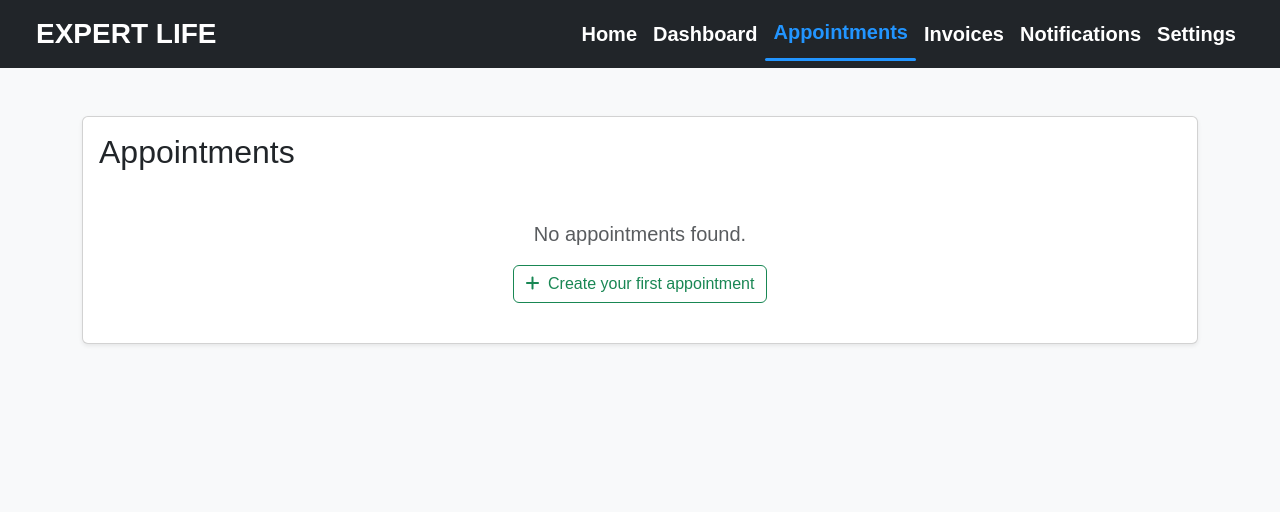
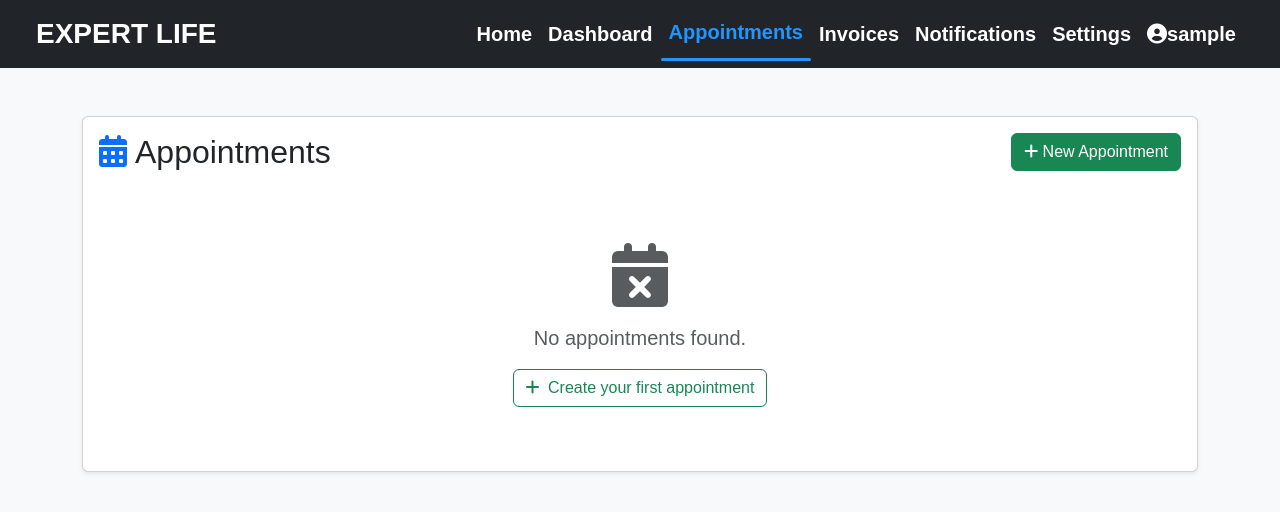
Before and after one commit to ThirothPanna/BuisnessToolKit, a Django app: page /appointments/ in a window 1280 px wide. Shown: the top 512 px of the page. Run offline with Django 5.2, Linux system fonts and the light colour scheme; the visitor is signed in with stand-in values (Sample User, id 1); data that the repository does not hold is empty.

Commit message:
fix some icon and login-signup stuff

```diff
--- a/LocalBuisnessToolkit/feature/templates/feature/appointments.html
+++ b/LocalBuisnessToolkit/feature/templates/feature/appointments.html
@@ -13,56 +13,69 @@
 <nav class="navbar navbar-expand-lg navbar-dark bg-dark px-4">
     <div class="container-fluid">
         <a class="navbar-brand fw-bold fs-3 text-white" href="#">EXPERT LIFE</a>
-        <button
-          class="navbar-toggler"
-          type="button"
-          data-bs-toggle="collapse"
-          data-bs-target="#navbarNav"
-        >
+        <button class="navbar-toggler" type="button" data-bs-toggle="collapse" data-bs-target="#navbarNav">
             <span class="navbar-toggler-icon"></span>
         </button>
-        <div
-          class="collapse navbar-collapse justify-content-end"
-          id="navbarNav"
-        >
+        <div class="collapse navbar-collapse justify-content-end" id="navbarNav">
             <ul class="navbar-nav">
                 <li class="nav-item">
-              <a
-                class="nav-link fw-bold text-white fs-5"
-                href="{% url 'feature:home' %}"
-                >Home</a
-              >
+                    <a class="nav-link fw-bold text-white fs-5" href="{% url 'feature:home' %}">Home</a>
                 </li>
                 <li class="nav-item">
-              <a
-                class="nav-link fw-bold text-white fs-5"
-                href="{% url 'feature:dashboard' %}"
-                >Dashboard</a
-              >
+                    <a class="nav-link fw-bold text-white fs-5" href="{% url 'feature:dashboard' %}">Dashboard</a>
                 </li>
                 <li class="nav-item">
-              <a class="nav-link active fw-bold text-white fs-5" href="{% url 'feature:appointments' %}"
-                >Appointments</a
-              >
+                    <a class="nav-link active fw-bold text-white fs-5" href="{% url 'feature:appointments' %}">Appointments</a>
                 </li>
                 <li class="nav-item">
                     <a class="nav-link fw-bold text-white fs-5" href="{% url 'feature:invoices' %}">Invoices</a>
                 </li>
                 <li class="nav-item">
-              <a class="nav-link fw-bold text-white fs-5" href="{% url 'feature:notifications' %}"
-                >Notifications</a
-              >
+                    <a class="nav-link fw-bold text-white fs-5" href="{% url 'feature:notifications' %}">Notifications</a>
                 </li>
                 <li class="nav-item">
                     <a class="nav-link fw-bold text-white fs-5" href="{% url 'feature:settings' %}">Settings</a>
                 </li>
+
+                {% if user.is_authenticated %}
+                    <!-- Show when logged in -->
+                    <li class="nav-item dropdown">
+                        <a class="nav-link dropdown-toggle fw-bold text-white fs-5" href="#" role="button" data-bs-toggle="dropdown">
+                            <i class="fas fa-user-circle"></i> {{ user.username }}
+                        </a>
+                        <ul class="dropdown-menu">
+                            <li><a class="dropdown-item" href="{% url 'feature:settings' %}"><i class="fas fa-cog"></i> Settings</a></li>
+                            <li><hr class="dropdown-divider"></li>
+                            <li>
+                                <form method="post" action="{% url 'account_logout' %}">
+                                    {% csrf_token %}
+                                    <button type="submit" class="dropdown-item"><i class="fas fa-sign-out-alt"></i> Logout</button>
+                                </form>
+                            </li>
+                        </ul>
+                    </li>
+                {% else %}
+                    <!-- Show when logged out -->
+                    <li class="nav-item">
+                        <a class="nav-link fw-bold btn btn-outline-light ms-2 px-3" href="{% url 'account_login' %}">
+                            <i class="fas fa-sign-in-alt"></i> Sign In
+                        </a>
+                    </li>
+                    <li class="nav-item">
+                        <a class="nav-link fw-bold btn btn-primary ms-2 px-3 text-white" href="{% url 'account_signup' %}">
+                            <i class="fas fa-user-plus"></i> Sign Up
+                        </a>
+                    </li>
+                {% endif %}
             </ul>
         </div>
     </div>
 </nav>
 
-    <!-- ONLY SHOW THIS BIG BUTTON WHEN APPOINTMENTS EXIST -->
-{% if appointments_count > 0 %}
+
+
+<!-- ONLY SHOW CREATE BUTTON WHEN USER IS LOGGED IN AND APPOINTMENTS EXIST -->
+{% if user.is_authenticated and appointments_count > 0 %}
 <div class="text-center my-4">
     <a href="{% url 'feature:appointment_create' %}"
        class="btn btn-lg px-5 py-3 rounded-4 fw-bold text-white"
@@ -75,49 +88,95 @@
         Create Your Appointments
     </a>
 </div>
+{% elif not user.is_authenticated %}
+<!-- Show call to action for non-logged in users -->
+<div class="text-center my-4 p-4 bg-white rounded shadow-sm mx-3">
+    <i class="fas fa-lock fa-3x text-secondary mb-3"></i>
+    <h4 class="text-secondary">Want to create appointments?</h4>
+    <p class="text-muted">Sign up for free to start managing your business</p>
+</div>
 {% endif %}
 
 <div class="container my-5">
     <div class="card shadow-sm">
         <div class="card-body">
-                <h2 class="mb-4">Appointments</h2>
+            <div class="d-flex justify-content-between align-items-center mb-4">
+                <h2 class="mb-0"><i class="fas fa-calendar-alt me-2 text-primary"></i>Appointments</h2>
+
+                <!-- Small create button for logged in users -->
+                {% if user.is_authenticated %}
+                <a href="{% url 'feature:appointment_create' %}" class="btn btn-success">
+                    <i class="fas fa-plus"></i> New Appointment
+                </a>
+                {% endif %}
+            </div>
+
             {% if appointments %}
             <div class="table-responsive">
                 <table class="table table-hover">
                     <thead class="table-dark">
                         <tr>
-                                <th>Customer</th>
-                                <th>Date</th>
-                                <th>Time</th>
-                                <th>Status</th>
-                                <th>Actions</th>
+                            <th><i class="fas fa-user"></i> Customer</th>
+                            <th><i class="fas fa-calendar-day"></i> Date</th>
+                            <th><i class="fas fa-clock"></i> Time</th>
+                            <th><i class="fas fa-tag"></i> Status</th>
+                            <th><i class="fas fa-tools"></i> Actions</th>
                         </tr>
                     </thead>
                     <tbody>
                         {% for appointment in appointments %}
                         <tr>
-                                <td>{{ appointment.customer.name }}</td>
-                                <td>{{ appointment.date|date:"M d, Y" }}</td>
-                                <td>{{ appointment.date|time:"g:i A" }}</td>
+                            <td>{{ appointment.customer.name }}</a></td>
+                            <td>{{ appointment.date|date:"M d, Y" }}</a></td>
+                            <td>{{ appointment.date|time:"g:i A" }}</a></td>
                             <td>
                                 <span class="badge bg-primary">Scheduled</span>
-                                </td>
+                            </a>
                             <td>
-                                    <a href="{% url 'feature:appointment_detail' appointment.id %}" class="btn btn-info btn-sm text-white">View</a>
-                                    <a href="{% url 'feature:appointment_edit' appointment.id %}" class="btn btn-primary btn-sm">Edit</a>
-                                    <a href="{% url 'feature:appointment_delete' appointment.id %}" class="btn btn-danger btn-sm">Delete</a>
-                                </td>
+                                {% if user.is_authenticated %}
+                                    <a href="{% url 'feature:appointment_detail' appointment.id %}" class="btn btn-info btn-sm text-white">
+                                        <i class="fas fa-eye"></i> View
+                                    </a>
+                                    <a href="{% url 'feature:appointment_edit' appointment.id %}" class="btn btn-primary btn-sm">
+                                        <i class="fas fa-edit"></i> Edit
+                                    </a>
+                                    <a href="{% url 'feature:appointment_delete' appointment.id %}" class="btn btn-danger btn-sm">
+                                        <i class="fas fa-trash"></i> Delete
+                                    </a>
+                                {% else %}
+                                    <span class="text-muted">
+                                        <i class="fas fa-lock"></i> <a href="{% url 'account_login' %}">Sign in</a> to manage
+                                    </span>
+                                {% endif %}
+                            </a>
                          </tr>
                         {% endfor %}
                     </tbody>
                 </table>
             </div>
             {% else %}
-                <div class="text-center py-4">
+            <div class="text-center py-5">
+                {% if user.is_authenticated %}
+                    <i class="fas fa-calendar-times fa-4x text-muted mb-3"></i>
                     <p class="text-muted fs-5">No appointments found.</p>
                     <a href="{% url 'feature:appointment_create' %}" class="btn btn-outline-success">
                         <i class="fas fa-plus me-1"></i> Create your first appointment
                     </a>
+                {% else %}
+    <div class="text-center py-4">
+        <i class="bi bi-calendar2 fa-4x text-primary mb-3"></i>
+        <h4 class="text-secondary">See how appointments work</h4>
+        <p class="text-muted">Sign up to create and manage your appointments</p>
+        <div class="mt-3">
+            <a href="{% url 'account_signup' %}" class="btn btn-primary me-2">
+                <i class="fas fa-user-plus"></i> Sign Up Free
+            </a>
+            <a href="{% url 'account_login' %}" class="btn btn-outline-secondary">
+                <i class="fas fa-sign-in-alt"></i> Sign In
+            </a>
+        </div>
+    </div>
+{% endif %}
             </div>
             {% endif %}
         </div>
--- a/LocalBuisnessToolkit/feature/views.py
+++ b/LocalBuisnessToolkit/feature/views.py
@@ -6,62 +6,169 @@ from datetime import datetime
 from .models import Appointment, Customer, Invoice, Notification
 
 
+# ========== PUBLIC VIEWS (Anyone can view) ==========
+
 def home(request):
+    """Public home page"""
     return render(request, 'feature/home.html')
 
 
-def is_business_owner(user):
-    return user.is_superuser or user.groups.filter(name="BusinessOwner").exists()
+def about(request):
+    """Public about page"""
+    return render(request, 'feature/about.html')
+
+
+def pricing(request):
+    """Public pricing page"""
+    return render(request, 'feature/pricing.html')
+
+
+def contact(request):
+    """Public contact page"""
+    return render(request, 'feature/contact.html')
+
+
+def dashboard(request):
+    """
+    Anyone can VIEW the dashboard, but with limited/sample data
+    or showing a preview/message that they need to login
+    """
+    if request.user.is_authenticated:
+        # Logged in users see their real data
+        customers = Customer.objects.filter(owner=request.user)
+        appointments = Appointment.objects.filter(customer__owner=request.user)
+        invoices = Invoice.objects.filter(customer__owner=request.user)
+        notifications = Notification.objects.filter(owner=request.user)
+
+        context = {
+            "message": f"Welcome {request.user.username}",
+            "appointments_count": appointments.count(),
+            "customers_count": customers.count(),
+            "invoices_unpaid": invoices.filter(status="unpaid").count(),
+            "notifications_count": notifications.count(),
+            "recent_appointments": appointments.order_by("-date")[:5],
+            "recent_invoices": invoices.order_by("-created_at")[:5],
+            "user_logged_in": True,
+        }
+    else:
+        # Non-logged in users see a demo/preview
+        context = {
+            "message": "Sign in to manage your appointments, customers, and invoices",
+            "appointments_count": "?",
+            "customers_count": "?",
+            "invoices_unpaid": "?",
+            "notifications_count": "?",
+            "recent_appointments": [],
+            "recent_invoices": [],
+            "user_logged_in": False,
+            "login_required": True,
+        }
+    return render(request, "feature/dashboard.html", context)
+
+
+def appointment(request):
+    """
+    Anyone can VIEW the appointments list, but to interact (create/edit/delete)
+    they need to login
+    """
+    if request.user.is_authenticated:
+        appointments = Appointment.objects.filter(customer__owner=request.user).order_by('-date')
+        now = timezone.now()
+        context = {
+            "appointments": appointments,
+            "appointments_count": appointments.count(),
+            "upcoming_appointments": appointments.filter(date__gte=now).count(),
+            "past_appointments": appointments.filter(date__lt=now).count(),
+            "user_logged_in": True,
+        }
+    else:
+        # Non-logged in users see a preview/empty state with login prompt
+        context = {
+            "appointments": [],
+            "appointments_count": 0,
+            "upcoming_appointments": 0,
+            "past_appointments": 0,
+            "user_logged_in": False,
+            "login_required": True,
+        }
+    return render(request, "feature/appointments.html", context)
+
+
+def customers(request):
+    """Anyone can VIEW customers list, but to manage need login"""
+    if request.user.is_authenticated:
+        customers = Customer.objects.filter(owner=request.user)
+        context = {
+            "customers": customers,
+            "customers_count": customers.count(),
+            "user_logged_in": True,
+        }
+    else:
+        context = {
+            "customers": [],
+            "customers_count": 0,
+            "user_logged_in": False,
+            "login_required": True,
+        }
+    return render(request, "feature/customers.html", context)
+
+
+def invoices(request):
+    """Anyone can VIEW invoices list, but to manage need login"""
+    if request.user.is_authenticated:
+        invoices = Invoice.objects.filter(customer__owner=request.user)
+        context = {
+            "invoices": invoices,
+            "invoices_count": invoices.count(),
+            "invoices_unpaid": invoices.filter(status="unpaid").count(),
+            "invoices_paid": invoices.filter(status="paid").count(),
+            "user_logged_in": True,
+        }
+    else:
+        context = {
+            "invoices": [],
+            "invoices_count": 0,
+            "invoices_unpaid": 0,
+            "invoices_paid": 0,
+            "user_logged_in": False,
+            "login_required": True,
+        }
+    return render(request, "feature/invoices.html", context)
+
+
+def notifications(request):
+    """Anyone can VIEW notifications, but to manage need login"""
+    if request.user.is_authenticated:
+        notifications = Notification.objects.filter(owner=request.user).order_by('-created_at')
+        context = {
+            "notifications": notifications,
+            "notifications_count": notifications.count(),
+            "unread_count": notifications.filter(is_read=False).count(),
+            "user_logged_in": True,
+        }
+    else:
+        context = {
+            "notifications": [],
+            "notifications_count": 0,
+            "unread_count": 0,
+            "user_logged_in": False,
+            "login_required": True,
+        }
+    return render(request, "feature/notifications.html", context)
+
+
+# ========== PROTECTED VIEWS (Require Login for Actions) ==========
+
+@login_required
+def appointment_detail(request, appointment_id):
+    appointment = get_object_or_404(Appointment, id=appointment_id, customer__owner=request.user)
+    context = {
+        "appointment": appointment,
+    }
+    return render(request, "feature/appointment_detail.html", context)
 
 
 @login_required
-@user_passes_test(is_business_owner)
-def dashboard(request):
-    customers = Customer.objects.filter(owner=request.user)
-    appointments = Appointment.objects.filter(customer__owner=request.user)
-    invoices = Invoice.objects.filter(customer__owner=request.user)
-    notifications = Notification.objects.filter(owner=request.user)
-
-    context = {
-        "message": f"Welcome {request.user.username}",
-        "appointments_count": appointments.count(),
-        "customers_count": customers.count(),
-        "invoices_unpaid": invoices.filter(status="unpaid").count(),
-        "notifications_count": notifications.count(),
-        "recent_appointments": appointments.order_by("-date")[:5],
-        "recent_invoices": invoices.order_by("-created_at")[:5],
-    }
-    return render(request, "feature/dashboard.html", context)  # ✅ Fixed
-
-
-@login_required
-@user_passes_test(is_business_owner)
-def appointment(request):
-    appointments = Appointment.objects.filter(customer__owner=request.user).order_by('-date')
-
-    now = timezone.now()
-    context = {
-        "appointments": appointments,
-        "appointments_count": appointments.count(),
-        "upcoming_appointments": appointments.filter(date__gte=now).count(),
-        "past_appointments": appointments.filter(date__lt=now).count(),
-    }
-    return render(request, "feature/appointments.html", context)  # ✅ Fixed
-
-
-@login_required
-@user_passes_test(is_business_owner)
-def appointment_detail(request, appointment_id):
-    appointment = get_object_or_404(Appointment, id=appointment_id, customer__owner=request.user)
-
-    context = {
-        "appointment": appointment,
-    }
-    return render(request, "feature/appointment_detail.html", context)  # ✅ Fixed
-
-
-@login_required
-@user_passes_test(is_business_owner)
 def appointment_create(request):
     if request.method == 'POST':
         customer_id = request.POST.get('customer_id')
@@ -88,11 +195,10 @@ def appointment_create(request):
     context = {
         "customers": customers,
     }
-    return render(request, "feature/appointment_form.html", context)  # ✅ Fixed
+    return render(request, "feature/appointment_form.html", context)
 
 
 @login_required
-@user_passes_test(is_business_owner)
 def appointment_edit(request, appointment_id):
     appointment = get_object_or_404(Appointment, id=appointment_id, customer__owner=request.user)
 
@@ -117,11 +223,10 @@ def appointment_edit(request, appointment_id):
         "appointment": appointment,
         "customers": Customer.objects.filter(owner=request.user),
     }
-    return render(request, "feature/appointment_form.html", context)  # ✅ Fixed
+    return render(request, "feature/appointment_form.html", context)
 
 
 @login_required
-@user_passes_test(is_business_owner)
 def appointment_delete(request, appointment_id):
     appointment = get_object_or_404(Appointment, id=appointment_id, customer__owner=request.user)
 
@@ -133,50 +238,10 @@ def appointment_delete(request, appointment_id):
     context = {
         "appointment": appointment,
     }
-    return render(request, "feature/appointment_confirm_delete.html", context)  # ✅ Fixed
+    return render(request, "feature/appointment_confirm_delete.html", context)
 
 
 @login_required
-@user_passes_test(is_business_owner)
-def customers(request):
-    customers = Customer.objects.filter(owner=request.user)
-
-    context = {
-        "customers": customers,
-        "customers_count": customers.count(),
-    }
-    return render(request, "feature/customers.html", context)  # ✅ Fixed
-
-
-@login_required
-@user_passes_test(is_business_owner)
-def invoices(request):
-    invoices = Invoice.objects.filter(customer__owner=request.user)
-
-    context = {
-        "invoices": invoices,
-        "invoices_count": invoices.count(),
-        "invoices_unpaid": invoices.filter(status="unpaid").count(),
-        "invoices_paid": invoices.filter(status="paid").count(),
-    }
-    return render(request, "feature/invoices.html", context)  # ✅ Fixed
-
-
-@login_required
-@user_passes_test(is_business_owner)
-def notifications(request):
-    notifications = Notification.objects.filter(owner=request.user).order_by('-created_at')
-
-    context = {
-        "notifications": notifications,
-        "notifications_count": notifications.count(),
-        "unread_count": notifications.filter(is_read=False).count(),
-    }
-    return render(request, "feature/notifications.html", context)  # ✅ Fixed
-
-
-@login_required
-@user_passes_test(is_business_owner)
 def settings(request):
     user = request.user
 
@@ -196,4 +261,4 @@ def settings(request):
     context = {
         "user": user,
     }
-    return render(request, "feature/settings.html", context)  # ✅ Fixed
+    return render(request, "feature/settings.html", context)
```
Lines whose indentation alone changed are shown as unchanged.
